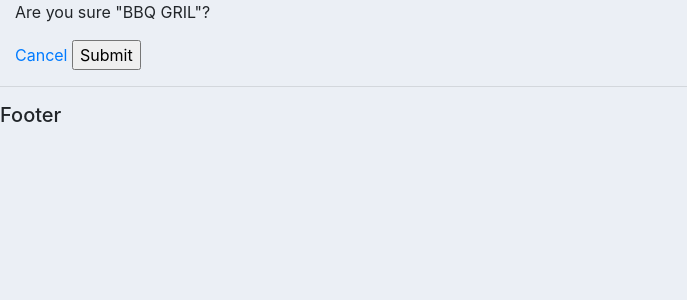
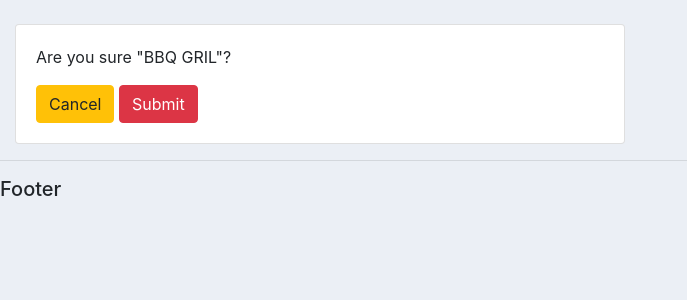
Before and after one commit to sammijahidul/CRM-System-Using-Python-Django-, a Django app: page /delete_order/1 in a window 1280 px wide. Shown: the part 96-396 px from the top of the page, without its empty margins (0-687 px from the left). Run offline with Django 3.2, Linux system fonts and the light colour scheme; data comes from the database, SQL or seed files in the repository; both versions use the stored data as it was after the commit; some libraries are stand-ins or nearby versions.

Commit message:
changing some UI

```diff
--- a/accounts/templates/accounts/customer.html
+++ b/accounts/templates/accounts/customer.html
@@ -9,7 +9,7 @@
            <h5>Customer:</h5>
            <hr>
            <a class="btn btn-outline-info  btn-sm btn-block" href="">Update Customer</a>
-           <a class="btn btn-outline-danger  btn-sm btn-block" href="">Delete Customer</a>
+           <a class="btn btn-outline-info  btn-sm btn-block" href="">Place Order</a>
 
         </div>
     </div>
--- a/accounts/templates/accounts/dashboard.html
+++ b/accounts/templates/accounts/dashboard.html
@@ -35,7 +35,7 @@
         <h5>LAST 5 ORDERS</h5>
         <hr>
         <div class="card card-body">
-            <a class="btn btn-primary  btn-sm btn-block" href="{% url 'create_order' %}">Create Order</a>
+
             <table class="table table-sm">
                 <tr>
                     <th>Products</th>
--- a/accounts/templates/accounts/delete.html
+++ b/accounts/templates/accounts/delete.html
@@ -3,15 +3,28 @@
 {% load static %}
 {% block content %}
 
-<p>Are you sure "{{item}}"?</p>
-<form action="{% url 'delete_order' item.id %}" method="POST">
+<br>
+<div class="row">
+  <div class="col-md-6">
+    <div class="card card-body">
 
-  {% csrf_token %}
+      <p>Are you sure "{{item}}"?</p>
+      <form action="{% url 'delete_order' item.id %}" method="POST">
 
-  <a href="{% url 'home' %}">Cancel</a>
+        {% csrf_token %}
 
-  <input type="submit" name="Confirm">
+        <a class="btn btn-warning" href="{% url 'home' %}">Cancel</a>
 
-</form>
+        <input class="btn btn-danger" type="submit" name="Confirm">
+
+      </form>
+
+    </div>
+
+  </div>
+
+</div>
+
+
 
 {% endblock %}
```
Also changed, not shown: accounts/templates/accounts/order_form.html (+14 -5 lines), db.sqlite3.
